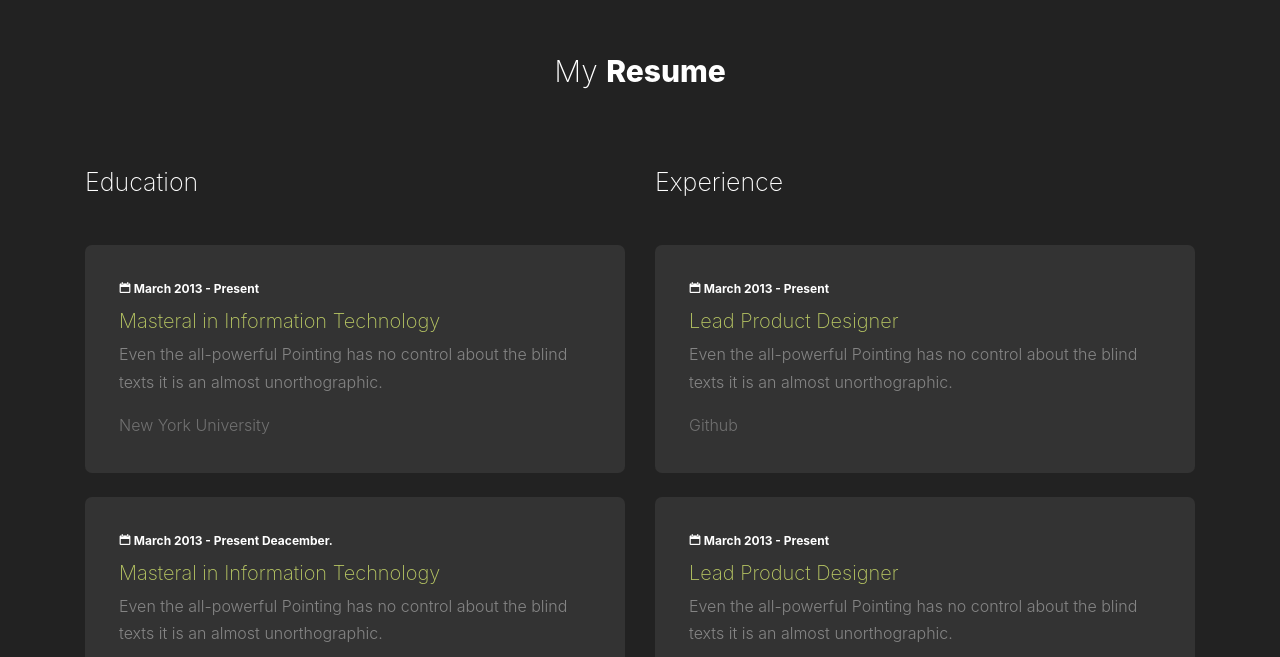
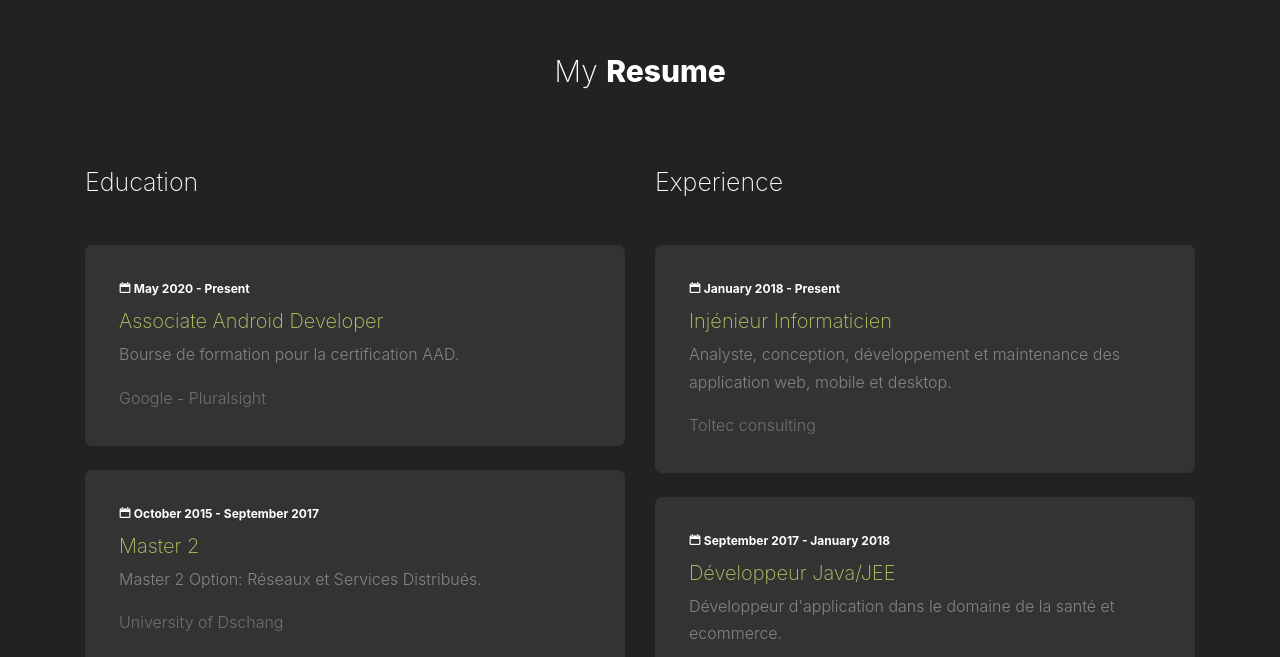
Before and after one commit to DerrickLePro/DerrickLePro.github.io, a plain HTML site: page index.html in a window 1280 px wide. Shown: the part 2143-2800 px from the top of the page. Drawn offline with nearby package versions, Linux system fonts and the light colour scheme; files whose address does not match are found by name.

Commit message:
fix: info education

```diff
--- a/index.html
+++ b/index.html
@@ -1,7 +1,7 @@
 <!DOCTYPE html>
 <html lang="en">
 <head>
-	<title>Rezume Free Template by Colorlib</title>
+    <title>Derrick KAFFO</title>
     <meta charset="utf-8">
     <meta name="viewport" content="width=device-width, initial-scale=1, shrink-to-fit=no">
     <link rel="stylesheet" href="css/animate.css">
@@ -18,11 +18,11 @@
 <body data-spy="scroll" data-target="#pb-navbar" data-offset="200">
 
 
-
 <nav class="navbar navbar-expand-lg site-navbar navbar-light bg-light" id="pb-navbar">
 
     <div class="container">
-			<button class="navbar-toggler" type="button" data-toggle="collapse" data-target="#navbarsExample09" aria-controls="navbarsExample09" aria-expanded="false" aria-label="Toggle navigation">
+        <button class="navbar-toggler" type="button" data-toggle="collapse" data-target="#navbarsExample09"
+                aria-controls="navbarsExample09" aria-expanded="false" aria-label="Toggle navigation">
             <span class="navbar-toggler-icon"></span>
         </button>
 
@@ -30,7 +30,7 @@
         <div class="collapse navbar-collapse justify-content-md-center" id="navbarsExample09">
             <ul class="navbar-nav">
                 <li class="nav-item"><a class="nav-link" href="#section-home">Home</a></li>
-					<li class="nav-item"><a class="nav-link" href="#section-portfolio">Portfolio</a></li>
+                <li class="nav-item"><a class="nav-link" href="#section-portfolio">Skills</a></li>
                 <li class="nav-item"><a class="nav-link" href="#section-resume">Resume</a></li>
                 <li class="nav-item"><a class="nav-link" href="#section-about">About</a></li>
                 <li class="nav-item"><a class="nav-link" href="#section-contact">Contact</a></li>
@@ -40,15 +40,14 @@
 </nav>
 
 
-
-
-	<section class="site-hero" style="background-image: url(images/image_1.jpg);" id="section-home" data-stellar-background-ratio="0.5">
+<section class="site-hero" style="background-image: url(images/image_1.jpg);" id="section-home"
+         data-stellar-background-ratio="0.5">
     <div class="container">
         <div class="row intro-text align-items-center justify-content-center">
             <div class="col-md-10 text-center pt-5">
 
-					<h1 class="site-heading site-animate">Hello, I'm <strong class="d-block">Charles Anderson</strong></h1>
-					<strong class="d-block text-white text-uppercase letter-spacing">and this is My Rezume</strong>
+                <h1 class="site-heading site-animate">Hello, I'm <strong class="d-block">DerricK Kaffo</strong></h1>
+                <strong class="d-block text-white text-uppercase letter-spacing">and this is My Resume</strong>
 
             </div>
         </div>
@@ -56,15 +55,11 @@
 </section> <!-- section -->
 
 
-
-
-
-
 <section class="site-section" id="section-portfolio">
     <div class="container">
         <div class="row">
             <div class="section-heading text-center col-md-12">
-					<h2>Featured <strong>Portfolio</strong></h2>
+                <h2>Featured <strong>Skills</strong></h2>
             </div>
         </div>
         <div class="filters">
@@ -200,31 +195,31 @@
             <div class="col-md-6">
                 <h2 class="mb-5">Education</h2>
                 <div class="resume-item mb-4">
-						<span class="date"><span class="icon-calendar"></span> March 2013 - Present</span>
-						<h3>Masteral in Information Technology</h3>
-						<p>Even the all-powerful Pointing has no control about the blind texts it is an almost unorthographic.</p>
-						<span class="school">New York University</span>
+                    <span class="date"><span class="icon-calendar"></span> May 2020 - Present</span>
+                    <h3>Associate Android Developer</h3>
+                    <p>Bourse de formation pour la certification AAD.</p>
+                    <span class="school">Google - Pluralsight</span>
                 </div>
 
                 <div class="resume-item mb-4">
-						<span class="date"><span class="icon-calendar"></span> March 2013 - Present Deacember.</span>
-						<h3>Masteral in Information Technology</h3>
-						<p>Even the all-powerful Pointing has no control about the blind texts it is an almost unorthographic.</p>
-						<span class="school">New York University</span>
+                    <span class="date"><span class="icon-calendar"></span> October 2015 - September 2017</span>
+                    <h3>Master 2</h3>
+                    <p>Master 2 Option: Réseaux et Services Distribués.</p>
+                    <span class="school">University of Dschang</span>
                 </div>
 
                 <div class="resume-item mb-4">
-						<span class="date"><span class="icon-calendar"></span> March 2013 - Present</span>
-						<h3>Masteral in Information Technology</h3>
-						<p>Even the all-powerful Pointing has no control about the blind texts it is an almost unorthographic.</p>
-						<span class="school">New York University</span>
+                    <span class="date"><span class="icon-calendar"></span> October 2012 - May 2015</span>
+                    <h3>License</h3>
+                    <p>License en informatique fondamentale.</p>
+                    <span class="school">Douala University</span>
                 </div>
 
                 <div class="resume-item mb-4">
-						<span class="date"><span class="icon-calendar"></span> March 2013 - Present Deacember.</span>
-						<h3>Masteral in Information Technology</h3>
-						<p>Even the all-powerful Pointing has no control about the blind texts it is an almost unorthographic.</p>
-						<span class="school">New York University</span>
+                    <span class="date"><span class="icon-calendar"></span> September 2011 - July 2012 .</span>
+                    <h3>Baccalauria C</h3>
+                    <p>Baccalauria serie Mathématiques et Sciences Physiques.</p>
+                    <span class="school">Lycée de Bangangté</span>
                 </div>
 
             </div>
@@ -234,31 +229,31 @@
                 <h2 class="mb-5">Experience</h2>
 
                 <div class="resume-item mb-4">
-						<span class="date"><span class="icon-calendar"></span> March 2013 - Present</span>
-						<h3>Lead Product Designer</h3>
-						<p>Even the all-powerful Pointing has no control about the blind texts it is an almost unorthographic.</p>
-						<span class="school">Github</span>
+                    <span class="date"><span class="icon-calendar"></span> January 2018 - Present</span>
+                    <h3>Injénieur Informaticien</h3>
+                    <p>Analyste, conception, développement et maintenance des application web, mobile et desktop.</p>
+                    <span class="school">Toltec consulting</span>
                 </div>
 
                 <div class="resume-item mb-4">
-						<span class="date"><span class="icon-calendar"></span> March 2013 - Present</span>
-						<h3>Lead Product Designer</h3>
-						<p>Even the all-powerful Pointing has no control about the blind texts it is an almost unorthographic.</p>
-						<span class="school">Facebook</span>
+                    <span class="date"><span class="icon-calendar"></span> September 2017 - January 2018</span>
+                    <h3>Développeur Java/JEE</h3>
+                    <p>Développeur d'application dans le domaine de la santé et ecommerce.</p>
+                    <span class="school">Toltec consulting</span>
                 </div>
 
                 <div class="resume-item mb-4">
-						<span class="date"><span class="icon-calendar"></span> March 2013 - Present</span>
-						<h3>Lead Product Designer</h3>
-						<p>Even the all-powerful Pointing has no control about the blind texts it is an almost unorthographic.</p>
-						<span class="school">Twitter</span>
+                    <span class="date"><span class="icon-calendar"></span> September 2017 - January 2018</span>
+                    <h3>Développeur Java/JEE</h3>
+                    <p>Développement d'application dans le domaine de l'assurance.</p>
+                    <span class="school">Recherches</span>
                 </div>
 
                 <div class="resume-item mb-4">
-						<span class="date"><span class="icon-calendar"></span> March 2013 - Present</span>
-						<h3>Lead Product Designer</h3>
-						<p>Even the all-powerful Pointing has no control about the blind texts it is an almost unorthographic.</p>
-						<span class="school">Shopify</span>
+                    <span class="date"><span class="icon-calendar"></span> September 2016 - September 2017</span>
+                    <h3>Développeur Java/JEE</h3>
+                    <p>Conception et développeur d'une application de ecommerce (project de fin d'etude).</p>
+                    <span class="school">Recherches</span>
                 </div>
 
 
@@ -277,8 +272,11 @@
                 <div class="section-heading">
                     <h2>About <strong>Me</strong></h2>
                 </div>
-					<p class="lead">Separated they live in Bookmarksgrove right at the coast of the Semantics, a large language ocean.</p>
-					<p class="mb-5  ">A small river named Duden flows by their place and supplies it with the necessary regelialia. It is a paradisematic country, in which roasted parts of sentences fly into your mouth.</p>
+                <p class="lead">Separated they live in Bookmarksgrove right at the coast of the Semantics, a large
+                    language ocean.</p>
+                <p class="mb-5  ">A small river named Duden flows by their place and supplies it with the necessary
+                    regelialia. It is a paradisematic country, in which roasted parts of sentences fly into your
+                    mouth.</p>
 
                 <p>
                     <a href="#section-contact" class="btn btn-primary px-4 py-2 btn-sm smoothscroll">Hire Me</a>
@@ -308,7 +306,9 @@
                         <img src="images/person_1.jpg" alt="Image placeholder" class="img-fluid">
                     </div>
                     <blockquote class="block-47-quote">
-							<p>&ldquo;Far far away, behind the word mountains, far from the countries Vokalia and Consonantia, there live the blind texts. Separated they live in Bookmarksgrove right at the coast of the Semantics, a large language ocean.&rdquo;</p>
+                        <p>&ldquo;Far far away, behind the word mountains, far from the countries Vokalia and
+                            Consonantia, there live the blind texts. Separated they live in Bookmarksgrove right at the
+                            coast of the Semantics, a large language ocean.&rdquo;</p>
                         <cite class="block-47-quote-author">&mdash; Ethan McCown, CEO <a href="#">XYZ Inc.</a></cite>
                     </blockquote>
                 </div>
@@ -321,7 +321,9 @@
                         <img src="images/person_2.jpg" alt="Image placeholder" class="img-fluid">
                     </div>
                     <blockquote class="block-47-quote">
-							<p>&ldquo;Far far away, behind the word mountains, far from the countries Vokalia and Consonantia, there live the blind texts. Separated they live in Bookmarksgrove right at the coast of the Semantics, a large language ocean.&rdquo;</p>
+                        <p>&ldquo;Far far away, behind the word mountains, far from the countries Vokalia and
+                            Consonantia, there live the blind texts. Separated they live in Bookmarksgrove right at the
+                            coast of the Semantics, a large language ocean.&rdquo;</p>
                         <cite class="block-47-quote-author">&mdash; Craig Gowen, CEO <a href="#">XYZ Inc.</a></cite>
                     </blockquote>
                 </div>
@@ -335,7 +337,9 @@
                         <img src="images/person_3.jpg" alt="Image placeholder" class="img-fluid">
                     </div>
                     <blockquote class="block-47-quote">
-							<p>&ldquo;Far far away, behind the word mountains, far from the countries Vokalia and Consonantia, there live the blind texts. Separated they live in Bookmarksgrove right at the coast of the Semantics, a large language ocean.&rdquo;</p>
+                        <p>&ldquo;Far far away, behind the word mountains, far from the countries Vokalia and
+                            Consonantia, there live the blind texts. Separated they live in Bookmarksgrove right at the
+                            coast of the Semantics, a large language ocean.&rdquo;</p>
                         <cite class="block-47-quote-author">&mdash; Ethan McCown, CEO <a href="#">XYZ Inc.</a></cite>
                     </blockquote>
                 </div>
@@ -348,7 +352,9 @@
                         <img src="images/person_4.jpg" alt="Image placeholder" class="img-fluid">
                     </div>
                     <blockquote class="block-47-quote">
-							<p>&ldquo;Far far away, behind the word mountains, far from the countries Vokalia and Consonantia, there live the blind texts. Separated they live in Bookmarksgrove right at the coast of the Semantics, a large language ocean.&rdquo;</p>
+                        <p>&ldquo;Far far away, behind the word mountains, far from the countries Vokalia and
+                            Consonantia, there live the blind texts. Separated they live in Bookmarksgrove right at the
+                            coast of the Semantics, a large language ocean.&rdquo;</p>
                         <cite class="block-47-quote-author">&mdash; Craig Gowen, CEO <a href="#">XYZ Inc.</a></cite>
                     </blockquote>
                 </div>
@@ -360,7 +366,7 @@
 </section>
 
 
-	<section class="site-section pb-0"  id="section-services">
+<section class="site-section pb-0" id="section-services">
     <div class="container">
 
         <div class="row mb-4">
@@ -378,7 +384,9 @@
 							<span class="icon-browser2"></span>
 						</span>
                     <h3 class="mb-4">Web Design</h3>
-						<p>Far far away, behind the word mountains, far from the countries Vokalia and Consonantia, there live the blind texts. Separated they live in Bookmarksgrove right at the coast of the Semantics, a large language ocean.</p>
+                    <p>Far far away, behind the word mountains, far from the countries Vokalia and Consonantia, there
+                        live the blind texts. Separated they live in Bookmarksgrove right at the coast of the Semantics,
+                        a large language ocean.</p>
                     <p><a href="#" class="site-link">Learn More <i class="icon-chevron-right"></i></a></p>
                 </div>
             </div>
@@ -388,7 +396,8 @@
 							<span class="icon-presentation"></span>
 						</span>
                     <h3 class="mb-4">Search Engine Optimization</h3>
-						<p>A small river named Duden flows by their place and supplies it with the necessary regelialia. It is a paradisematic country, in which roasted parts of sentences fly into your mouth.</p>
+                    <p>A small river named Duden flows by their place and supplies it with the necessary regelialia. It
+                        is a paradisematic country, in which roasted parts of sentences fly into your mouth.</p>
                     <p><a href="#" class="site-link">Learn More <i class="icon-chevron-right"></i></a></p>
                 </div>
             </div>
@@ -398,18 +407,17 @@
 							<span class="icon-video2"></span>
 						</span>
                     <h3 class="mb-4">Video Editing</h3>
-						<p>Even the all-powerful Pointing has no control about the blind texts it is an almost unorthographic life One day however a small line of blind text by the name of Lorem Ipsum decided to leave for the far World of Grammar.</p>
+                    <p>Even the all-powerful Pointing has no control about the blind texts it is an almost
+                        unorthographic life One day however a small line of blind text by the name of Lorem Ipsum
+                        decided to leave for the far World of Grammar.</p>
                     <p><a href="#" class="site-link">Learn More <i class="icon-chevron-right"></i></a></p>
                 </div>
             </div>
 
 
-
         </div>
     </div>
 </section>
-
-
 
 
 <section class="site-section" id="section-blog">
@@ -428,7 +436,8 @@
                     <a href="#"><img src="images/post_1.jpg" alt="Image placeholder" class="img-fluid"></a>
                     <div class="blog-entry-text">
                         <h3><a href="#">Creative Product Designer From Facebook</a></h3>
-							<p class="mb-4">Even the all-powerful Pointing has no control about the blind texts it is an almost unorthographic.</p>
+                        <p class="mb-4">Even the all-powerful Pointing has no control about the blind texts it is an
+                            almost unorthographic.</p>
 
                         <div class="meta">
                             <a href="#"><span class="icon-calendar"></span> Aug 7, 2018</a>
@@ -443,7 +452,8 @@
                     <a href="#"><img src="images/post_2.jpg" alt="Image placeholder" class="img-fluid"></a>
                     <div class="blog-entry-text">
                         <h3><a href="#">Creative Product Designer From Facebook</a></h3>
-							<p class="mb-4">Even the all-powerful Pointing has no control about the blind texts it is an almost unorthographic.</p>
+                        <p class="mb-4">Even the all-powerful Pointing has no control about the blind texts it is an
+                            almost unorthographic.</p>
 
                         <div class="meta">
                             <a href="#"><span class="icon-calendar"></span> Aug 7, 2018</a>
@@ -458,7 +468,8 @@
                     <a href="#"><img src="images/post_3.jpg" alt="Image placeholder" class="img-fluid"></a>
                     <div class="blog-entry-text">
                         <h3><a href="#">Creative Product Designer From Facebook</a></h3>
-							<p class="mb-4">Even the all-powerful Pointing has no control about the blind texts it is an almost unorthographic.</p>
+                        <p class="mb-4">Even the all-powerful Pointing has no control about the blind texts it is an
+                            almost unorthographic.</p>
 
                         <div class="meta">
                             <a href="#"><span class="icon-calendar"></span> Aug 7, 2018</a>
@@ -494,7 +505,8 @@
                         <input type="email" class="form-control px-3 py-4" placeholder="Your Phone">
                     </div>
                     <div class="form-group mb-5">
-							<textarea class="form-control px-3 py-4"cols="30" rows="10" placeholder="Write a Message"></textarea>
+                        <textarea class="form-control px-3 py-4" cols="30" rows="10"
+                                  placeholder="Write a Message"></textarea>
                     </div>
                     <div class="form-group">
                         <input type="submit" class="btn btn-primary  px-4 py-3" value="Send Message">
@@ -506,21 +518,21 @@
                 <ul class="site-contact-details">
                     <li>
                         <span class="text-uppercase">Email</span>
-							site@gmail.com
+                        kaffoderrick@gmail.com
                     </li>
                     <li>
                         <span class="text-uppercase">Phone</span>
-							+30 976 1382 9921
+                        +237 690 795 062
                     </li>
                     <li>
-							<span class="text-uppercase">Fax</span>
-							+30 976 1382 9922
+                        <span class="text-uppercase">Other Phone</span>
+                        +237 670 387 758
                     </li>
                     <li>
                         <span class="text-uppercase">Address</span>
-							San Francisco, CA <br>
-							4th Floor8 Lower  <br>
-							San Francisco street, M1 50F
+                        Douala, CM <br>
+                        Makepe BM <br>
+                        Derriere le lycée de Makepe
                     </li>
                 </ul>
             </div>
@@ -535,7 +547,9 @@
         <div class="row mb-5">
             <p class="col-12 text-center">
                 <!-- Link back to Colorlib can't be removed. Template is licensed under CC BY 3.0. -->
-					Copyright &copy; <script>document.write(new Date().getFullYear());</script> All rights reserved | This template is made with <i class="icon-heart text-danger" aria-hidden="true" ></i> by <a href="https://colorlib.com" target="_blank" class="text-primary">Colorlib</a>
+                Copyright &copy;
+                <script>document.write(new Date().getFullYear());</script>
+                All rights reserved
                 <!-- Link back to Colorlib can't be removed. Template is licensed under CC BY 3.0. -->
             </p>
         </div>
@@ -554,8 +568,6 @@
 
     </div>
 </footer>
-
-
 
 
 <script src="js/vendor/jquery.min.js"></script>
```
Also changed, not shown: 1 other file. Lines whose indentation alone changed are shown as unchanged.
